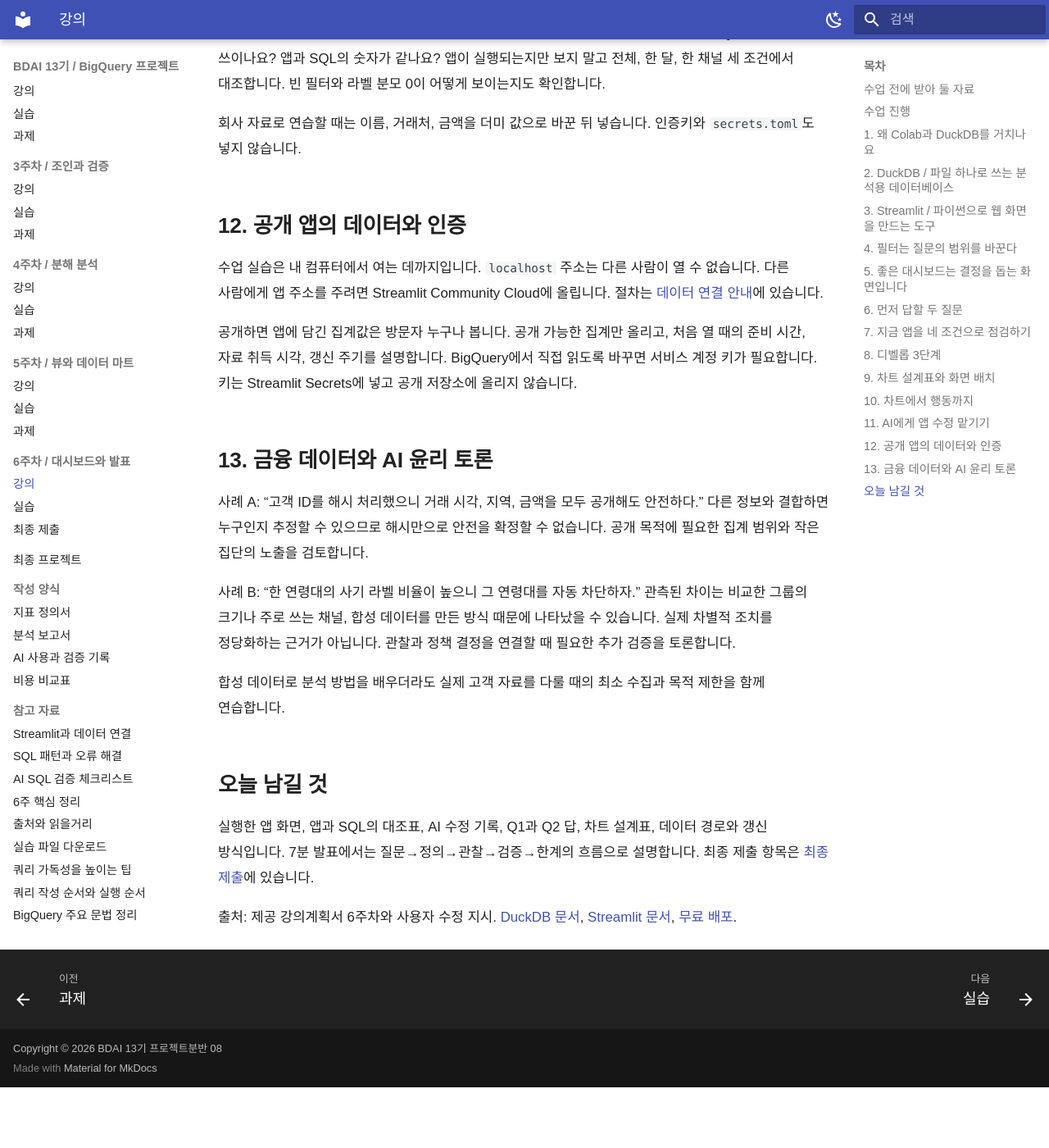
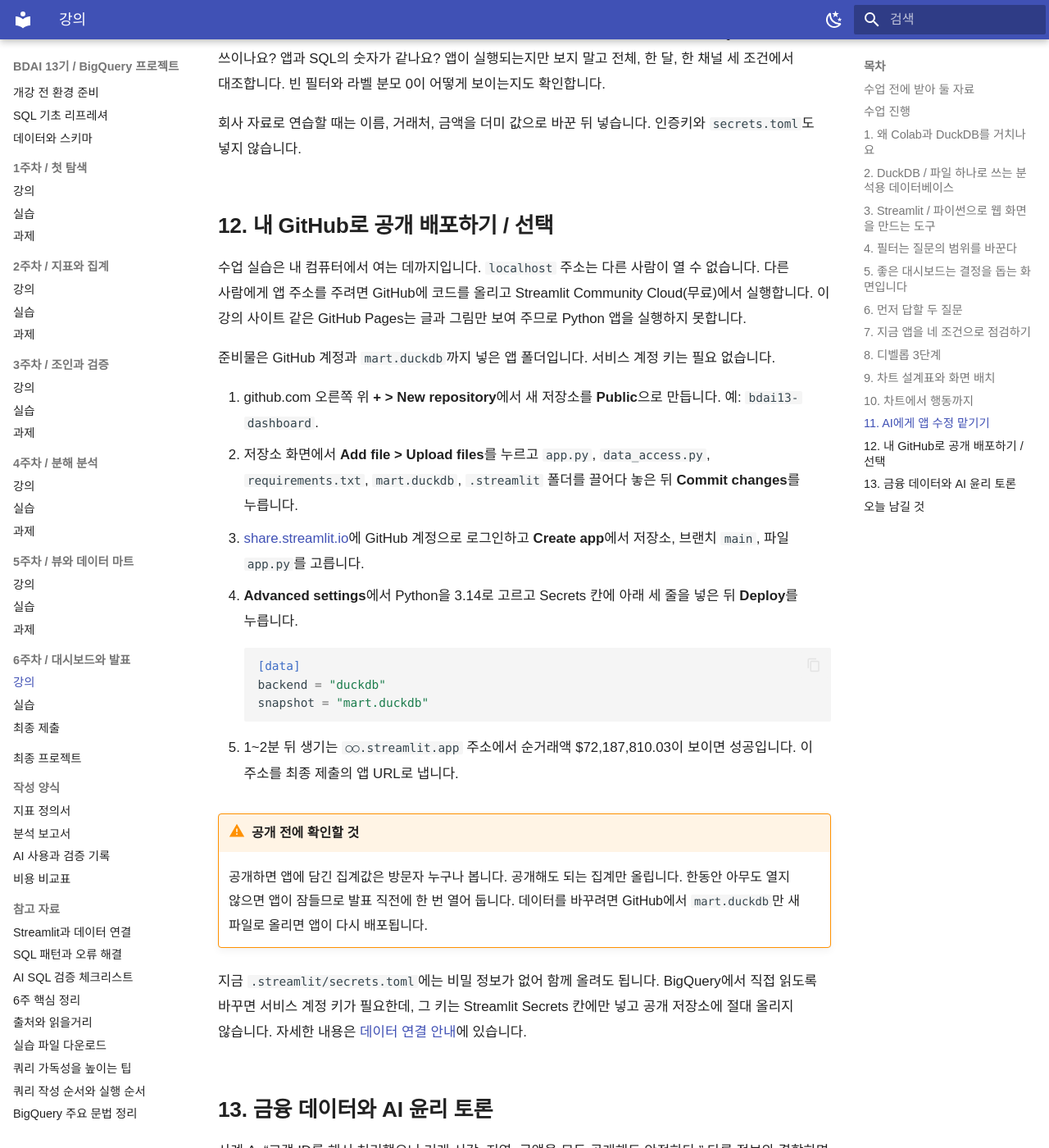
Before and after one commit to Eunjung-Cho/bdai13-bigquery, an MkDocs documentation site: the page built from docs/week6/lecture.md, in a window 1280 px wide and 1400 px high, scrolled down 9772 px. Shown: the whole window at 82% size. Built offline with MkDocs 1.6.1 and Material for MkDocs 9.7.7, drawn with Linux system fonts in a browser that asks for light colours; before the commit the page ends 11098 px from its top, so only the background shows below that.

Commit message:
Add GitHub and Community Cloud deploy steps to week 6 lecture
Co-Authored-By: Claude Opus 5.5 <noreply@anthropic.com>

````diff
--- a/docs/week6/lecture.md
+++ b/docs/week6/lecture.md
@@ -233,11 +233,29 @@ st.metric('사기 라벨 비율', '0.16%', delta='+0.02%p', delta_color='inverse
 
 회사 자료로 연습할 때는 이름, 거래처, 금액을 더미 값으로 바꾼 뒤 넣습니다. 인증키와 `secrets.toml`도 넣지 않습니다.
 
-## 12. 공개 앱의 데이터와 인증
+## 12. 내 GitHub로 공개 배포하기 / 선택
 
-수업 실습은 내 컴퓨터에서 여는 데까지입니다. `localhost` 주소는 다른 사람이 열 수 없습니다. 다른 사람에게 앱 주소를 주려면 Streamlit Community Cloud에 올립니다. 절차는 [데이터 연결 안내](../reference/dashboard-connection.md)에 있습니다.
+수업 실습은 내 컴퓨터에서 여는 데까지입니다. `localhost` 주소는 다른 사람이 열 수 없습니다. 다른 사람에게 앱 주소를 주려면 GitHub에 코드를 올리고 Streamlit Community Cloud(무료)에서 실행합니다. 이 강의 사이트 같은 GitHub Pages는 글과 그림만 보여 주므로 Python 앱을 실행하지 못합니다.
 
-공개하면 앱에 담긴 집계값은 방문자 누구나 봅니다. 공개 가능한 집계만 올리고, 처음 열 때의 준비 시간, 자료 취득 시각, 갱신 주기를 설명합니다. BigQuery에서 직접 읽도록 바꾸면 서비스 계정 키가 필요합니다. 키는 Streamlit Secrets에 넣고 공개 저장소에 올리지 않습니다.
+준비물은 GitHub 계정과 `mart.duckdb`까지 넣은 앱 폴더입니다. 서비스 계정 키는 필요 없습니다.
+
+1. github.com 오른쪽 위 **+ > New repository**에서 새 저장소를 **Public**으로 만듭니다. 예: `bdai13-dashboard`.
+2. 저장소 화면에서 **Add file > Upload files**를 누르고 `app.py`, `data_access.py`, `requirements.txt`, `mart.duckdb`, `.streamlit` 폴더를 끌어다 놓은 뒤 **Commit changes**를 누릅니다.
+3. [share.streamlit.io](https://share.streamlit.io/)에 GitHub 계정으로 로그인하고 **Create app**에서 저장소, 브랜치 `main`, 파일 `app.py`를 고릅니다.
+4. **Advanced settings**에서 Python을 3.14로 고르고 Secrets 칸에 아래 세 줄을 넣은 뒤 **Deploy**를 누릅니다.
+
+    ```toml
+    [data]
+    backend = "duckdb"
+    snapshot = "mart.duckdb"
+    ```
+
+5. 1~2분 뒤 생기는 `○○.streamlit.app` 주소에서 순거래액 $72,187,810.03이 보이면 성공입니다. 이 주소를 최종 제출의 앱 URL로 냅니다.
+
+!!! warning "공개 전에 확인할 것"
+    공개하면 앱에 담긴 집계값은 방문자 누구나 봅니다. 공개해도 되는 집계만 올립니다. 한동안 아무도 열지 않으면 앱이 잠들므로 발표 직전에 한 번 열어 둡니다. 데이터를 바꾸려면 GitHub에서 `mart.duckdb`만 새 파일로 올리면 앱이 다시 배포됩니다.
+
+지금 `.streamlit/secrets.toml`에는 비밀 정보가 없어 함께 올려도 됩니다. BigQuery에서 직접 읽도록 바꾸면 서비스 계정 키가 필요한데, 그 키는 Streamlit Secrets 칸에만 넣고 공개 저장소에 절대 올리지 않습니다. 자세한 내용은 [데이터 연결 안내](../reference/dashboard-connection.md)에 있습니다.
 
 ## 13. 금융 데이터와 AI 윤리 토론
 
````
